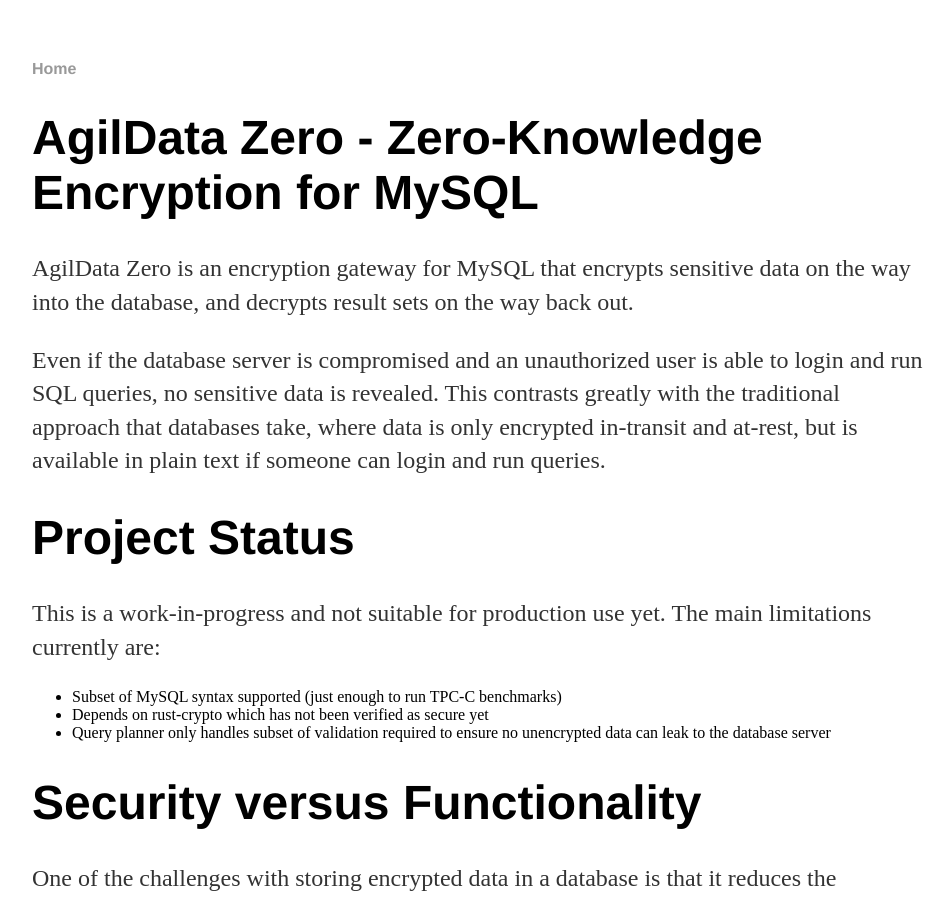
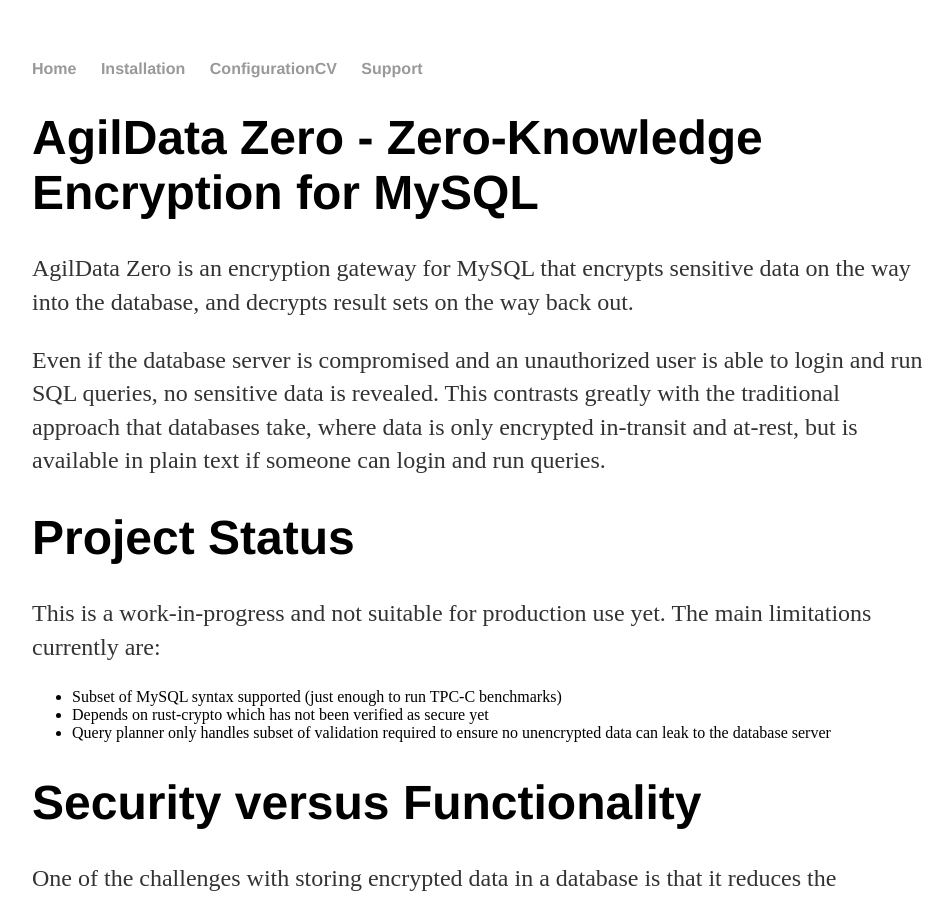
Before and after one commit to placrosse/agildata-zero, a Jekyll site: the page built from index.md, in a window 1280 px wide and 900 px high. Shown: the whole window, without its empty margins (160-1112 px from the left). Built offline with Jekyll 4.4.1, drawn with Linux system fonts in a browser that asks for light colours.

Commit message:
uncomment menu

```diff
--- a/_layouts/default.html
+++ b/_layouts/default.html
@@ -8,10 +8,10 @@
 		<body>
 			<nav>
 	    		<ul>
-	        		<li><a href="/agildata-zero/">Home</a></li> <!--
+	        		<li><a href="/agildata-zero/">Home</a></li>
 		        	<li><a href="/agildata-zero/install.html">Installation</a></li>
 	        		<li><a href="/">ConfigurationCV</a></li>
-	        		<li><a href="/">Support</a></li> -->
+	        		<li><a href="/">Support</a></li>
 	    		</ul>
 			</nav>
 			<div class="container">
```
